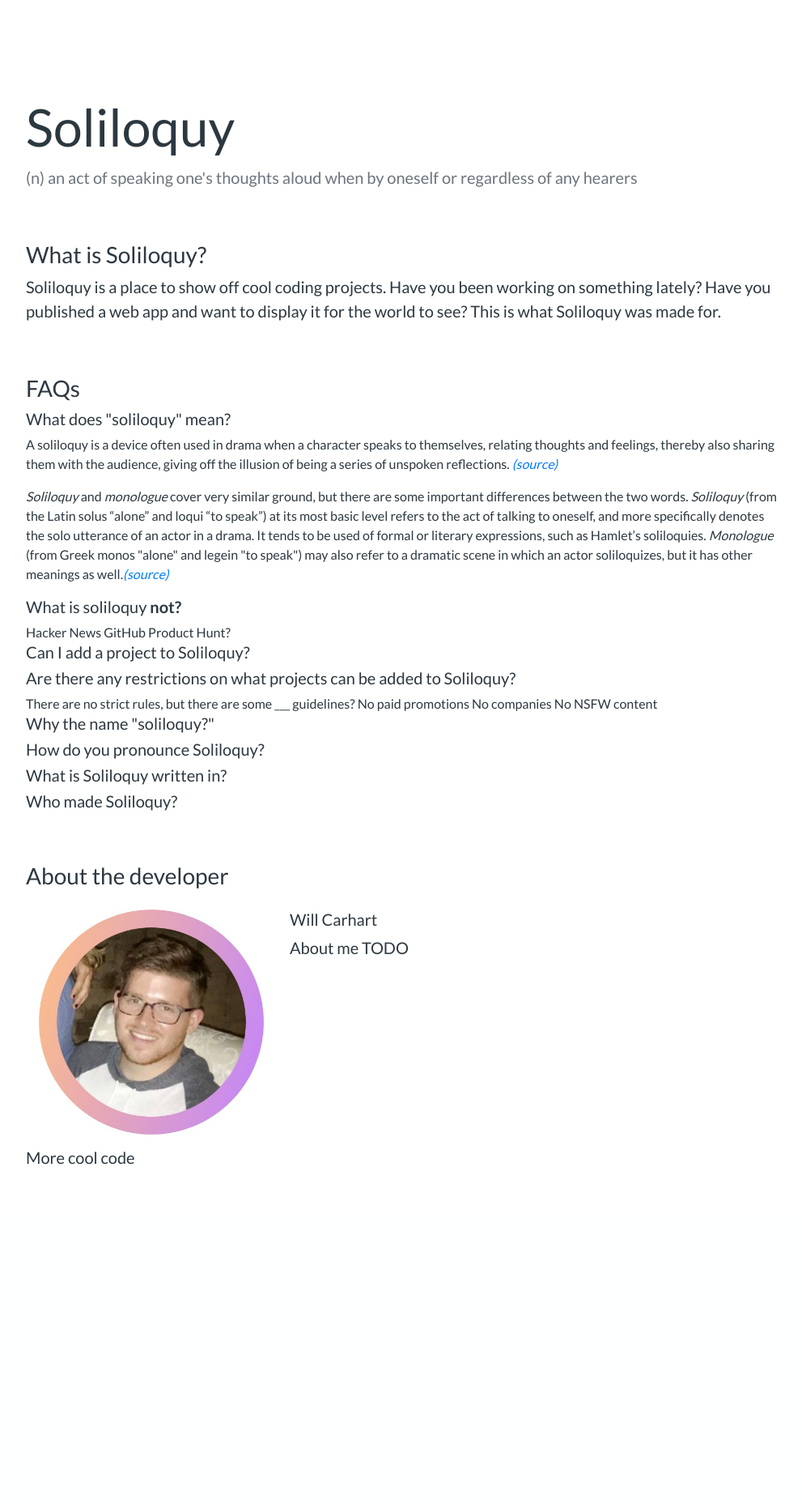
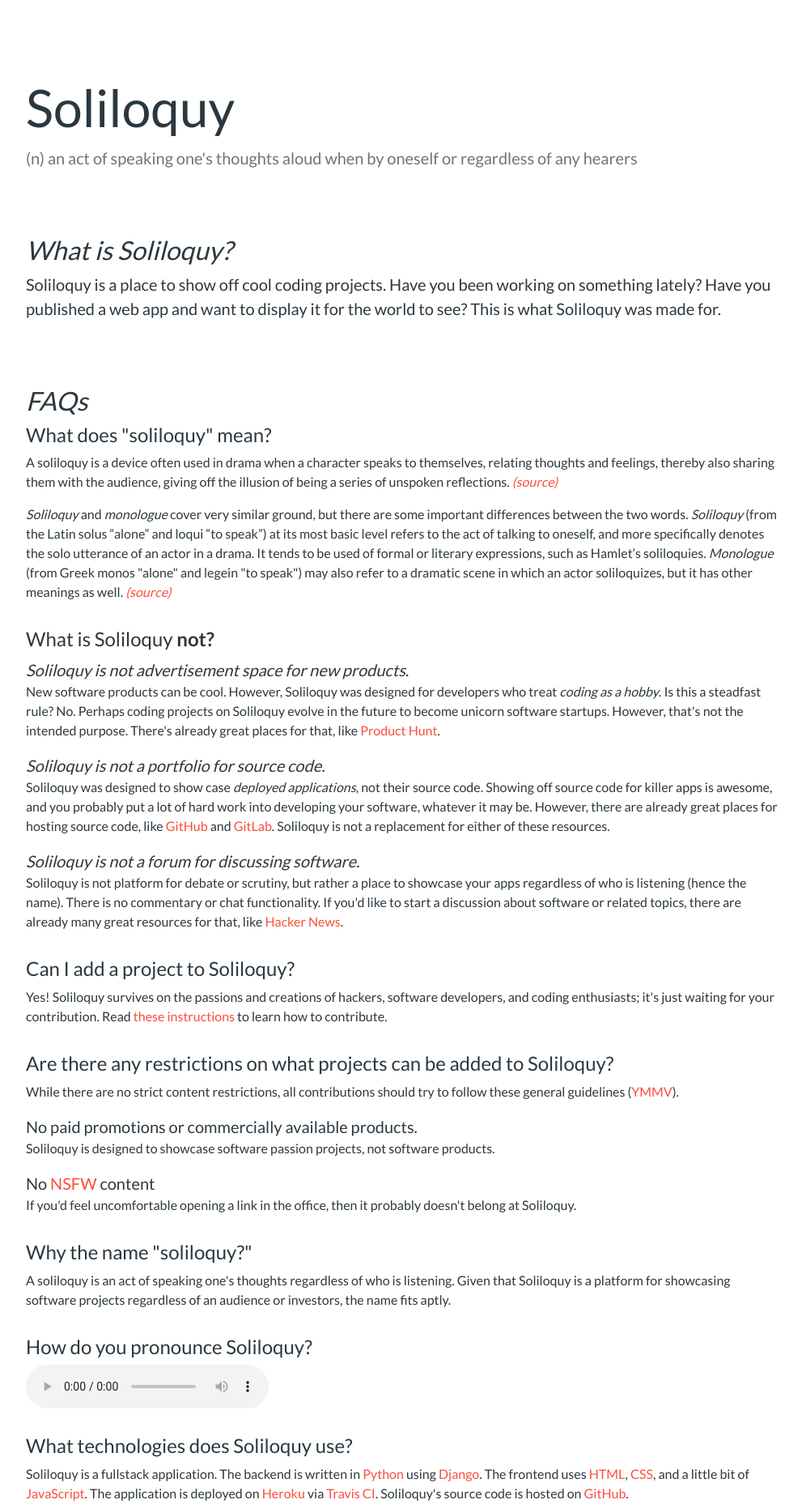
Before and after one commit to wcarhart/Soliloquy, a Django app: page /about/ in a window 1280 px wide. Shown: the part 65-1922 px from the top of the page at 81% size, without its empty margins (143-1134 px from the left). Before the commit the page ends 1503 px from the top, so only its background shows below. Run offline with Django 3.2, Linux system fonts and the light colour scheme; some libraries are stand-ins or nearby versions.

Commit message:
Finished about page

```diff
--- a/stage/static/css/style.css
+++ b/stage/static/css/style.css
@@ -62,10 +62,6 @@ body {
 }
 .navbar-brand {
 	color: var(--light);
-}
-.svg-inline--fa.fa-w-14 {
-	color: var(--light);
-	font-size: 1.6rem;
 }
 .navbar-nav li {
 	padding-right: .8rem;
@@ -190,6 +186,32 @@ body {
 	font-size: 4rem;
 }
 .section {
-	margin-bottom: 4rem;
+	margin-bottom: 5rem;
+}
+.section a {
+	color: var(--main);
+	text-decoration: none;
+}
+.section a:active,
+.section a:hover,
+.section a:focus {
+	color: var(--maindark);
+}
+.no-space {
+	margin-bottom: 0;
+}
+.content-container {
+	margin-bottom: 2rem;
+}
+#logo {
+	width: 100%;
+	height: 100%;
+	max-width: 1.6rem;
+	max-height: 1.6rem;
+}
+.svg-inline--fa.fa-w-14 {
+	color: var(--main);
+	font-size: 1.6rem;
+	margin: 0 1rem;
 }
 /*-- end about section --*/
--- a/stage/templates/about.html
+++ b/stage/templates/about.html
@@ -1,5 +1,5 @@
 <!-- Add to about eventually: -->
-<div>Icons made by <a href="https://www.flaticon.com/authors/dave-gandy" title="Dave Gandy">Dave Gandy</a> from <a href="https://www.flaticon.com/"                 title="Flaticon">www.flaticon.com</a> is licensed by <a href="http://creativecommons.org/licenses/by/3.0/"                 title="Creative Commons BY 3.0" target="_blank">CC 3.0 BY</a></div>
+
 
 {% load static %}
 
@@ -65,50 +65,88 @@
 				</div>
 				<div class="os-animation" data-animation="fadeInUp">
 					<div id="desc" class="section container-fluid">
-						<h3>What is Soliloquy?</h3>
+						<h2><i>What is Soliloquy?</i></h2>
 						<p class="lead">Soliloquy is a place to show off cool coding projects. Have you been working on something lately? Have you published a web app and want to display it for the world to see? This is what Soliloquy was made for.</p>
 					</div>
 				</div>
 				<div class="os-animation" data-animation="fadeInUp">
 					<div id="faqs" class="section container-fluid">
-						<h3>FAQs</h3>
-						<h5>What does "soliloquy" mean?</h5>
-						<p>A soliloquy is a device often used in drama when a character speaks to themselves, relating thoughts and feelings, thereby also sharing them with the audience, giving off the illusion of being a series of unspoken reflections. <i><a href="https://en.wikipedia.org/wiki/Soliloquy" target="_blank">(source)</a></i></p>
-						<p><i>Soliloquy</i> and <i>monologue</i> cover very similar ground, but there are some important differences between the two words. <i>Soliloquy</i> (from the Latin solus “alone” and loqui “to speak”) at its most basic level refers to the act of talking to oneself, and more specifically denotes the solo utterance of an actor in a drama. It tends to be used of formal or literary expressions, such as Hamlet’s soliloquies. <i>Monologue</i> (from Greek monos "alone" and legein "to speak") may also refer to a dramatic scene in which an actor soliloquizes, but it has other meanings as well.<i><a href="https://www.merriam-webster.com/dictionary/soliloquy" target="_blank">(source)</a></i></p>
-						<h5>What is soliloquy <strong>not?</strong></h5>
-						Hacker News
-						GitHub
-						Product Hunt?
-						<h5>Can I add a project to Soliloquy?</h5>
-						<h5>Are there any restrictions on what projects can be added to Soliloquy?</h5>
-						There are no strict rules, but there are some ___ guidelines?
-						No paid promotions
-						No companies
-						No NSFW content
-						<h5>Why the name "soliloquy?"</h5>
-						<h5>How do you pronounce Soliloquy?</h5>
-						<h5>What is Soliloquy written in?</h5>
-						<h5>Who made Soliloquy?</h5>
+						<h2><i>FAQs</i></h2>
+						<div class="content-container">
+							<h4>What does "soliloquy" mean?</h4>
+							<p>A soliloquy is a device often used in drama when a character speaks to themselves, relating thoughts and feelings, thereby also sharing them with the audience, giving off the illusion of being a series of unspoken reflections. <i><a href="https://en.wikipedia.org/wiki/Soliloquy" target="_blank">(source)</a></i></p>
+							<p><i>Soliloquy</i> and <i>monologue</i> cover very similar ground, but there are some important differences between the two words. <i>Soliloquy</i> (from the Latin solus “alone” and loqui “to speak”) at its most basic level refers to the act of talking to oneself, and more specifically denotes the solo utterance of an actor in a drama. It tends to be used of formal or literary expressions, such as Hamlet’s soliloquies. <i>Monologue</i> (from Greek monos "alone" and legein "to speak") may also refer to a dramatic scene in which an actor soliloquizes, but it has other meanings as well.<i><a href="https://www.merriam-webster.com/dictionary/soliloquy" target="_blank"> (source)</a></i></p>
+						</div>
+						<div class="content-container">
+							<h4>What is Soliloquy <strong>not?</strong></h4>
+							<p class="lead no-space"><i>Soliloquy is not advertisement space for new products.</i></p>
+							<p>New software products can be cool. However, Soliloquy was designed for developers who treat <i>coding as a hobby</i>. Is this a steadfast rule? No. Perhaps coding projects on Soliloquy evolve in the future to become unicorn software startups. However, that's not the intended purpose. There's already great places for that, like <a href="https://www.producthunt.com/" target="_blank">Product Hunt</a>.</p>
+							<p class="lead no-space"><i>Soliloquy is not a portfolio for source code.</i></p>
+							<p>Soliloquy was designed to show case <i>deployed applications</i>, not their source code. Showing off source code for killer apps is awesome, and you probably put a lot of hard work into developing your software, whatever it may be. However, there are already great places for hosting source code, like <a href="https://github.com/" target="_blank">GitHub</a> and <a href="https://about.gitlab.com/">GitLab</a>. Soliloquy is not a replacement for either of these resources.</p>
+							<p class="lead no-space"><i>Soliloquy is not a forum for discussing software.</i></p>
+							<p>Soliloquy is not platform for debate or scrutiny, but rather a place to showcase your apps regardless of who is listening (hence the name). There is no commentary or chat functionality. If you'd like to start a discussion about software or related topics, there are already many great resources for that, like <a href="https://news.ycombinator.com/" target="_blank">Hacker News</a>.</p>
+						</div>
+						<div class="content-container">
+							<h4>Can I add a project to Soliloquy?</h4>
+							<p>Yes! Soliloquy survives on the passions and creations of hackers, software developers, and coding enthusiasts; it's just waiting for your contribution. Read <a href="" target="_blank">these instructions</a> to learn how to contribute.</p>
+						</div>
+						<div class="content-container">
+							<h4>Are there any restrictions on what projects can be added to Soliloquy?</h4>
+							<p>While there are no strict content restrictions, all contributions should try to follow these general guidelines (<a href="https://en.wiktionary.org/wiki/your_mileage_may_vary" target="_blank">YMMV</a>).</p>
+							<p class="lead no-space">No paid promotions or commercially available products.</p>
+							<p>Soliloquy is designed to showcase software passion projects, not software products.</p>
+							<p class="lead no-space">No <a href="https://www.lifewire.com/what-does-nsfw-mean-2483431" target="_blank">NSFW</a> content</p>
+							<p>If you'd feel uncomfortable opening a link in the office, then it probably doesn't belong at Soliloquy.</p>
+						</div>
+						<div class="content-container">
+							<h4>Why the name "soliloquy?"</h4>
+							<p>A soliloquy is an act of speaking one's thoughts regardless of who is listening. Given that Soliloquy is a platform for showcasing software projects regardless of an audience or investors, the name fits aptly.
+						</div>
+						<div class="content-container">
+							<h4>How do you pronounce Soliloquy?</h4>
+							<audio controls>
+								<source src="{% static 'audio/soliloquy.mp3' %}" type="audio/mpeg">
+								Your browser does not support the audio element.
+							</audio>
+						</div>
+						<div class="content-container">
+							<h4>What technologies does Soliloquy use?</h4>
+							<p>Soliloquy is a fullstack application. The backend is written in <a href="https://www.python.org/" target="_blank">Python</a> using <a href="https://www.djangoproject.com" target="_blank">Django</a>. The frontend uses <a href="https://www.w3.org/standards/webdesign/htmlcss" target="_blank">HTML</a>, <a href="https://www.w3.org/standards/webdesign/htmlcss" target="_blank">CSS</a>, and a little bit of <a href="https://developer.mozilla.org/en-US/docs/Web/JavaScript" target="_blank">JavaScript</a>. The application is deployed on <a href="https://www.heroku.com" target="_blank">Heroku</a> via <a href="https://travis-ci.org" target="https://travis-ci.org" target="_blank">Travis CI</a>. Soliloquy's source code is hosted on <a href="https://github.com" target="_blank">GitHub</a>.</p>
+						</div>
+						<div class="content-container">
+							<h4>Who made Soliloquy?</h4>
+							<p>Will Carhart is the developer and maintainer of Soliloquy.</p>
+						</div>
 					</div>
 				</div>
 				<div class="os-animation" data-animation="fadeInUp">
 					<div id="will" class="section container-fluid">
-						<h3>About the developer</h3>
+						<h2><i>About the developer</i></h2>
 						<div class="row">
 							<div class="col-md-4">
 								<img class="img-fluid" src="{% static 'img/about.jpg' %}" alt="Picture of Will Carhart">
 							</div>
 							<div class="col-md-8">
-								<h5>Will Carhart</h5>
-								<p class="lead">About me TODO</p>
+								<h3>Will Carhart</h3>
+								<div class="row">
+									<div class="col-md-1"></div>
+									<div class="col-md-10">
+										<p class="lead"><i>Will Carhart is a software engineer living in San Diego. After graduating from the <a href="https://www.sandiego.edu" target="_blank">University of San Diego</a> in January 2019, Will began working as a software engineering for <a href="https://www.illumina.com" target="_blank">Illumina</a>, a genetics company based in San Diego. Will is passionate about Free Open Source Software (<a href="https://opensource.com/resources/what-open-source" target="_blank">FOSS</a>) and <a href="https://a11yproject.com/about/" target="_blank">#a11y</a>, and considers coding to be a hobby just as much as a career.</i></p>
+										<p class="lead"><i>In his free time, Will enjoys playing the piano and ukulele, cooking, spending time outside, and, of course, coding.</i></p>
+										<a href="https://github.com/wcarhart" target="_blank"><i class="fab fa-github" data-fa-transform="grow-8 down-1"></i></a>
+										<a href="https://www.linkedin.com/in/willcarhart/" target="_blank"><i class="fab fa-linkedin" data-fa-transform="down-3 right-1.9"></i></a>
+										<a href="https://www.willcarh.art" target="_blank"><img id="logo" src="{% static 'img/willcarh.art.png' %}" alt="willcarh.art logo"></a>
+									</div>
+									<div class="col-md-1"></div>
+								</div>
 							</div>
 						</div>
-						<h5>More cool code</h5>
 					</div>
 				</div>
 				<div class="os-animation" data-animation="fadeInUp">
-					<div id="credits" class="section container-fluid">
-
+					<div id="attribution" class="section container-fluid">
+						<h5><i>Attribution</i></h5>
+						<p>Icons made by <a href="https://www.flaticon.com/authors/dave-gandy" target="_blank" title="Dave Gandy">Dave Gandy</a> from <a href="https://www.flaticon.com/" target="_blank" title="Flaticon">www.flaticon.com</a>, licensed by <a href="http://creativecommons.org/licenses/by/3.0/" target="_blank" title="Creative Commons BY 3.0" target="_blank">CC 3.0 BY</a></p>
 					</div>
 				</div>
 			</div>
--- a/stage/templates/stage.html
+++ b/stage/templates/stage.html
@@ -67,10 +67,10 @@
 							<div class="card app-item" onclick="location.href='{{ app.url }}';" style="cursor: pointer;">
 								{% if app.img == 'default.png' %}
 									{% with color=colors|random %}
-									<img class="card-img-top" style="background-color: {{ color }};" src="{% static '' %}img/{{ app.img }}">
+									<img class="card-img-top" alt="Demo picture for {{ app.name }}" style="background-color: {{ color }};" src="{% static '' %}img/{{ app.img }}">
 									{% endwith %}
 								{% else %}
-									<img class="card-img-top" src="{% static '' %}img/{{ app.img }}" style="background-color: {{ app.color }};">
+									<img class="card-img-top" alt="Demo picture for {{ app.name }}" src="{% static '' %}img/{{ app.img }}">
 								{% endif %}
 								<div class="card-body">
 									<h5 class="card-title">{{ app.name }}</h5>
```
Also changed, not shown: stage/static/img/willcarh.art.png (added), 1 other file.
